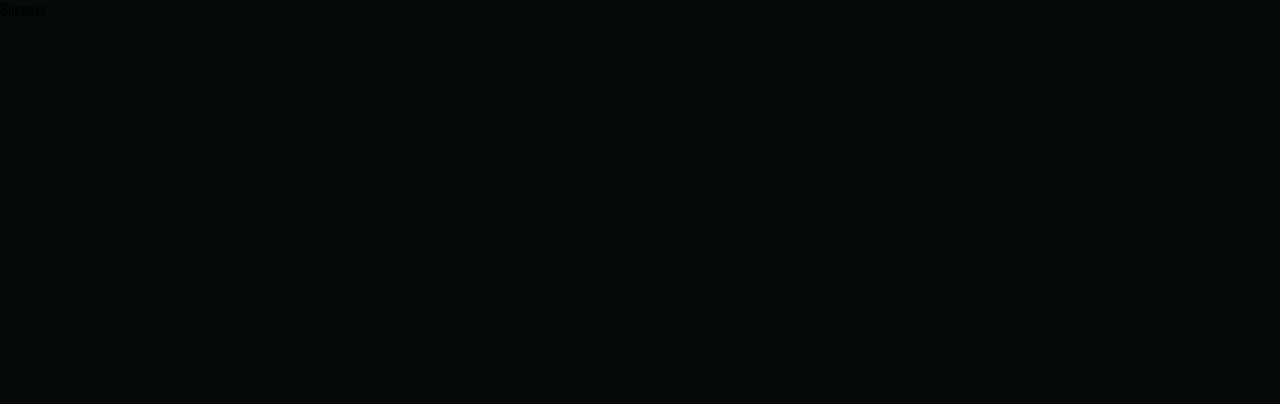
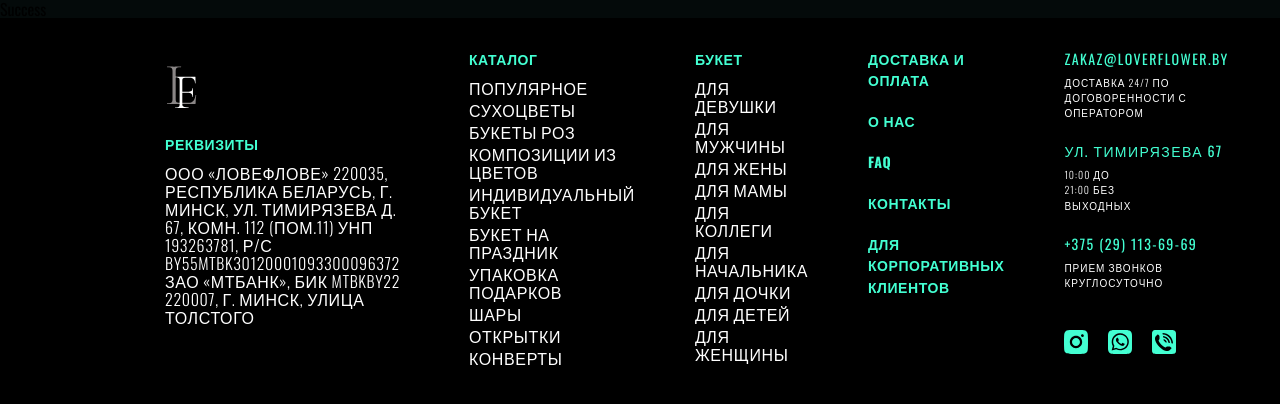
Before and after one commit to ValeryiaSharova/lowerFlower, a React (Create React App) app: page /success in a window 1280 px wide. Shown: the top 404 px of the page. Built offline with nearby package versions, Linux system fonts and the light colour scheme.

Commit message:
feat: add footer to all pages

```diff
--- a/src/components/App.tsx
+++ b/src/components/App.tsx
@@ -1,6 +1,7 @@
 import React from 'react';
 import { BrowserRouter, Route, Routes } from 'react-router-dom';
 
+import { Footer } from 'src/components/molecules/Footer';
 import { About } from 'src/components/pages/About';
 import { Card } from 'src/components/pages/Card';
 import { Catalog } from 'src/components/pages/Catalog';
@@ -33,5 +34,6 @@
         <Route path="/success" element={<Success />} />
       </Routes>
     </BrowserRouter>
+    <Footer />
   </Provider>
 );
--- a/src/components/molecules/Footer/index.tsx
+++ b/src/components/molecules/Footer/index.tsx
@@ -1,8 +1,8 @@
 import classNames from 'classnames';
 
 import { Icon } from 'src/components/atoms/Icon';
-import { Link } from 'src/components/atoms/Link';
 import { Logo } from 'src/components/atoms/Logo';
+import { MenuLink } from 'src/components/atoms/MenuLink';
 
 import styles from 'src/components/molecules/Footer/styles.module.css';
 
@@ -51,24 +51,24 @@
       </div>
     </div>
     <div className={styles.wrapper}>
-      <Link text="Каталог" type="color" />
+      <MenuLink text="Каталог" type="color" />
       <div className={styles.wrapperLinks}>
         {catalogLinks.map((link) => (
-          <Link text={link} type="footer" key={link} />
+          <MenuLink text={link} type="footer" key={link} />
         ))}
       </div>
     </div>
     <div className={styles.wrapper}>
-      <Link text="Букет" type="color" />
+      <MenuLink text="Букет" type="color" />
       <div className={styles.wrapperLinks}>
         {bouquetLinks.map((link) => (
-          <Link text={link} type="footer" key={link} />
+          <MenuLink text={link} type="footer" key={link} />
         ))}
       </div>
     </div>
     <div className={styles.wrapperMenuLinks}>
       {menuLinks.map((link) => (
-        <Link text={link} type="color" key={link} />
+        <MenuLink text={link} type="color" key={link} />
       ))}
     </div>
     <div className={styles.contacts}>
--- a/src/components/molecules/Footer/styles.module.css
+++ b/src/components/molecules/Footer/styles.module.css
@@ -1,13 +1,16 @@
 .container {
-  padding: 0 10.313rem;
+  padding: 1.875rem 10.313rem 3.75rem;
   display: flex;
   gap: 3.75rem;
+  background: var(--color-totalBlack);
+  clear: both;
 }
 
 .wrapper {
   display: flex;
   flex-direction: column;
   gap: 0.625rem;
+  flex-basis: calc(100% / 5);
 }
 
 .title {
@@ -40,6 +43,7 @@
   display: flex;
   flex-direction: column;
   gap: 1.25rem;
+  flex-basis: calc(100% / 5);
 }
 
 .contact {
```
